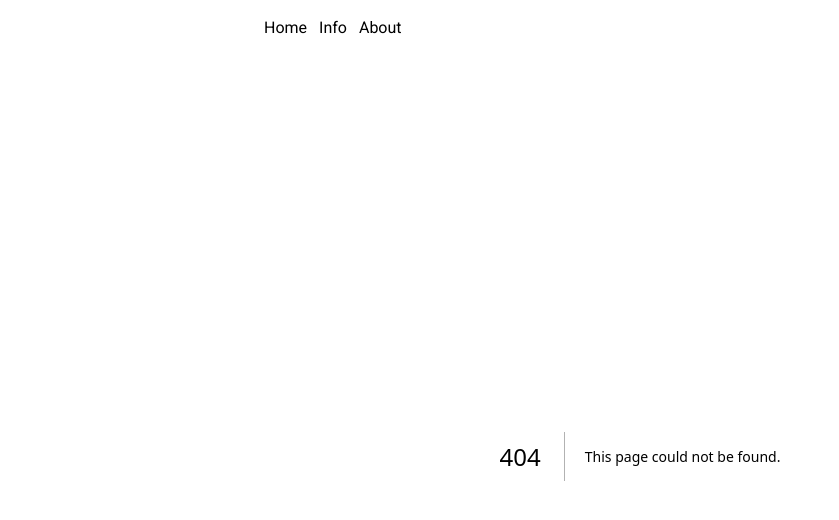
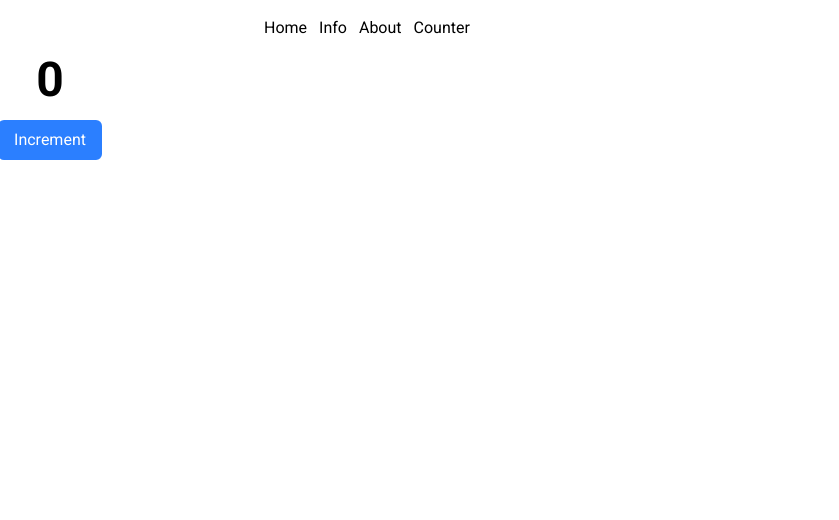
Before and after one commit to only-as19/Next-js-Basics, a Next.js app: page /counter in a window 1280 px wide. Before the commit this address had no page. Shown: the top 520 px of the page, without its empty margins (0-839 px from the left). Built offline with nearby package versions, Linux system fonts and the light colour scheme.

Commit message:
Added counter page also in the navbar

```diff
--- /dev/null
+++ b/app/counter/page.tsx
@@ -0,0 +1,19 @@
+'use client'
+
+import { useState } from "react";
+
+function Counter() {
+  const [count, setCount] = useState(0);
+  return (
+    <div className='flex flex-col items-center w-[100px]'>
+      <p className='text-5xl font-bold'>{count}</p>
+      <button
+        onClick={() => setCount(count + 1)}
+        className='bg-blue-500 rounded-md text-white px-4 py-2 mt-4'
+      >
+        Increment
+      </button>
+    </div>
+  );
+}
+export default Counter;
--- a/components/Navbar.tsx
+++ b/components/Navbar.tsx
@@ -5,6 +5,7 @@
         <Link href='/'>Home</Link>
         <Link href='/info'>Info</Link>
         <Link href='/about'>About</Link>
+        <Link href='/counter'>Counter</Link>
     </nav>
   )
 }
```
